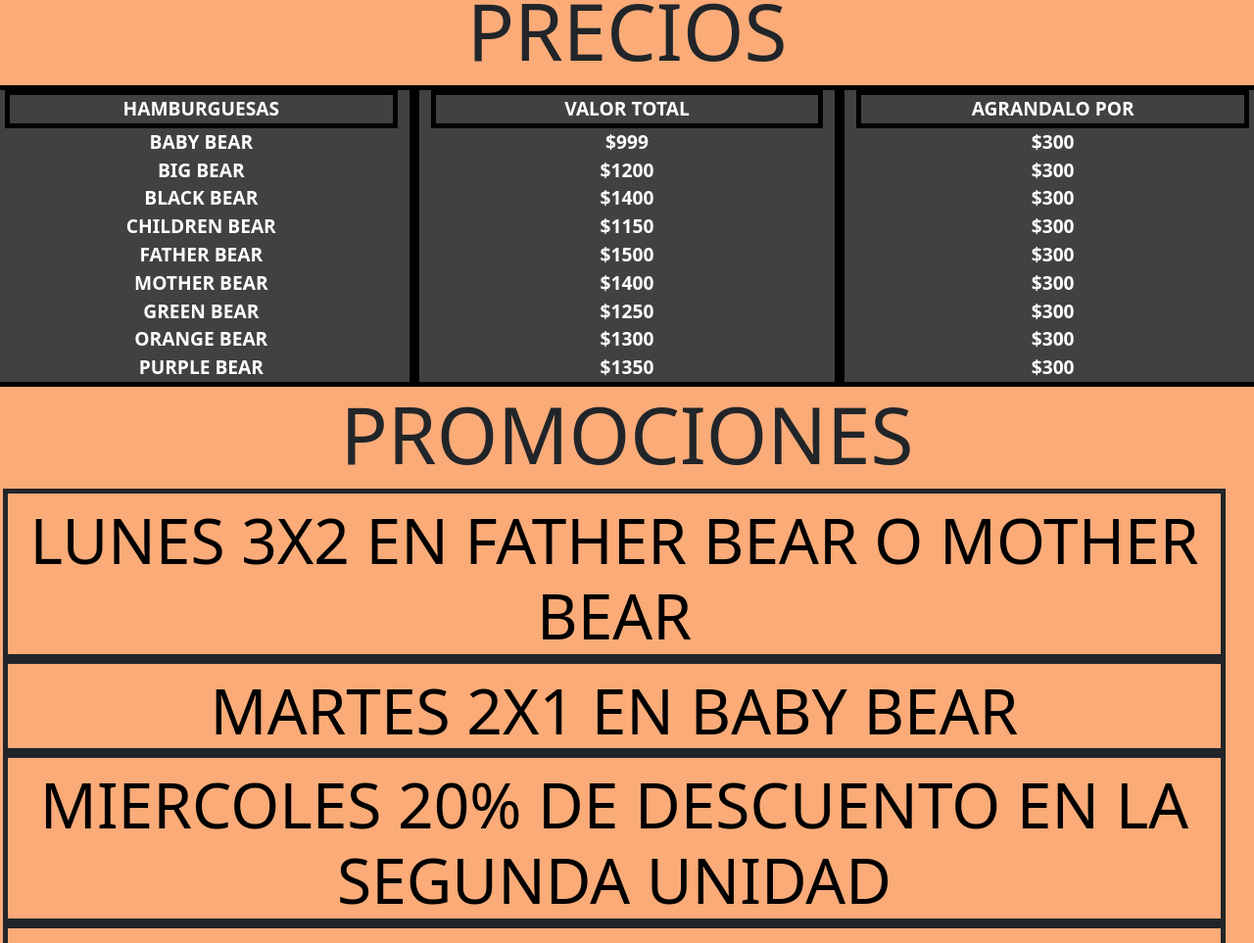
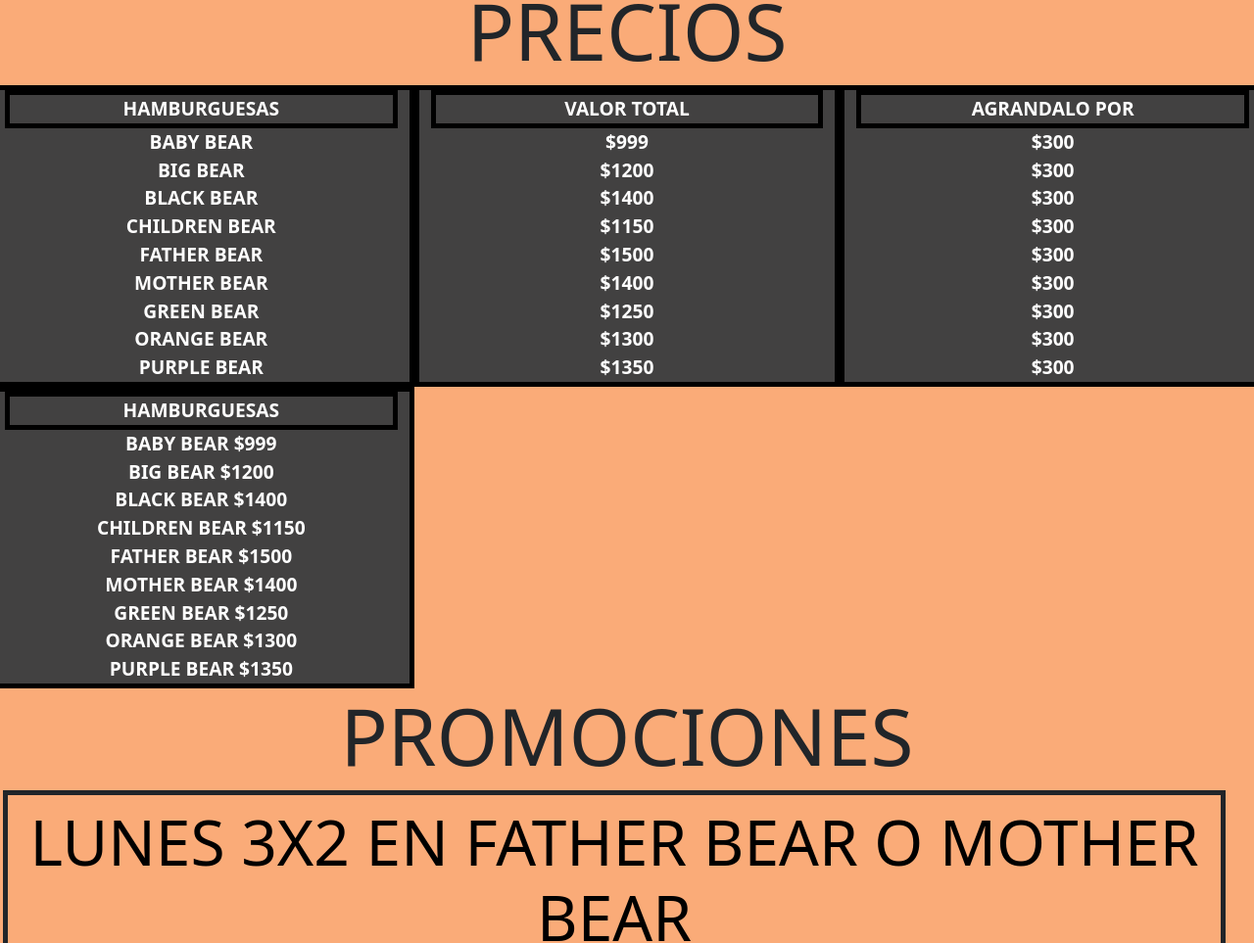
Before and after one commit to francoonesto/proyectofinal-francoonesto, a website: page pages/pedidos.html in a window 1280 px wide. Shown: the part 137-1100 px from the top of the page at 98% size. Drawn offline with nearby package versions, Linux system fonts and the light colour scheme.

Commit message:
Update pedidos.html
cambio movil de precios

```diff
--- a/pages/pedidos.html
+++ b/pages/pedidos.html
@@ -49,7 +49,7 @@
     </h1></div>
     <section class="row">
       <div class="col-sm-4 text-center table-dark">
-        <div class="table-dark"><table class="table-dark">HAMBURGUESAS</table></div>
+        <div id="preciotelefono" class="table-dark"><table class="table-dark">HAMBURGUESAS</table></div>
         <table class="table-dark">BABY BEAR</table>
         <table class="table-dark">BIG BEAR</table>
         <table class="table-dark">BLACK BEAR</table>
@@ -60,7 +60,7 @@
         <table class="table-dark">ORANGE BEAR</table>
         <table class="table-dark">PURPLE BEAR</table></div>
 <div class="col-sm-4 text-center table-dark">
-  <div class="table-dark"><table class="table-dark">VALOR TOTAL</table></div>
+  <div id="preciotelefono1" class="table-dark"><table class="table-dark">VALOR TOTAL</table></div>
   <table class="table-dark">$999</table>
   <table class="table-dark">$1200</table>
   <table class="table-dark">$1400</table>
@@ -71,7 +71,7 @@
   <table class="table-dark">$1300</table>
   <table class="table-dark">$1350</table></div>
 <div class="col-sm-4 text-center table-dark">
-  <div class="table-dark"><table class="table-dark">AGRANDALO POR</table></div>
+  <div id="preciotelefono2" class="table-dark"><table class="table-dark">AGRANDALO POR</table></div>
   <table class="table-dark">$300</table>
   <table class="table-dark">$300</table>
   <table class="table-dark">$300</table>
@@ -82,36 +82,18 @@
   <table class="table-dark">$300</table>
   <table class="table-dark">$300</table>
 </div>
+<div class="col-sm-4 text-center table-dark">
+        <div id="preciotelefonoOriginal" class="table-dark"><table class="table-dark">HAMBURGUESAS</table></div>
+        <table class="table-dark">BABY BEAR $999</table>
+        <table class="table-dark">BIG BEAR $1200</table>
+        <table class="table-dark">BLACK BEAR $1400</table>
+        <table class="table-dark">CHILDREN BEAR $1150</table>
+        <table class="table-dark">FATHER BEAR $1500</table>
+        <table class="table-dark">MOTHER BEAR $1400</table>
+        <table class="table-dark">GREEN BEAR $1250</table>
+        <table class="table-dark">ORANGE BEAR $1300</table>
+        <table class="table-dark">PURPLE BEAR $1350</table></div>
 </section>
-
-   <!-- <div class="d-flex justify-content-center">
-    <table>
-  <thead class="table">
-    <tr>
-      <th scope="col" class="table2 display-3">BABY BEAR</th>
-      <th scope="col" class="table2 display-3">BIG BEAR</th>
-      <th scope="col" class="table2 display-3">BLACK BEAR</th>
-      <th scope="col" class="table2 display-3">CHILDREN BEAR</th>
-      <th scope="col" class="table2 display-3">FATHER BEAR</th>
-      <th scope="col" class="table2 display-3">MOTHER BEAR</th>
-      <th scope="col" class="table2 display-3">GREEN BEAR</th>
-      <th scope="col" class="table2 display-3">ORANGE BEAR</th>
-      <th scope="col" class="table2 display-3">PURPLE BEAR</th>
-    </tr>
-  </thead>
-    <tr class="table">
-      <td class="table2 display-3">$999</td>
-      <td class="table2 display-3">$1200</td>
-      <td class="table2 display-3">$1400</td>
-      <td class="table2 display-3">$1150</td>
-      <td class="table2 display-3">$1500</td>
-      <td class="table2 display-3">$1400</td>
-      <td class="table2 display-3">$1250</td>
-      <td class="table2 display-3">$1300</td>
-      <td class="table2 display-3">$1350</td>
-    </tr>
-</table>
-</div> -->
 <div><h1 class="text-center display-1">PROMOCIONES
 </h1></div>
 <div class="d-flex justify-content-center">
```
